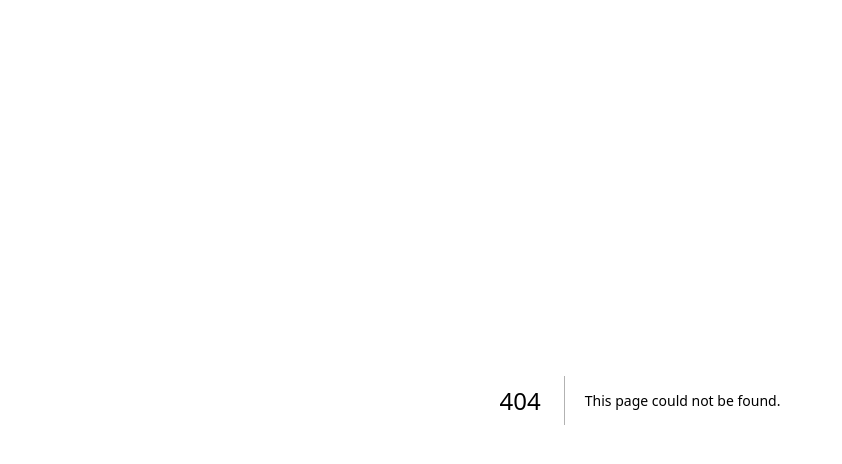
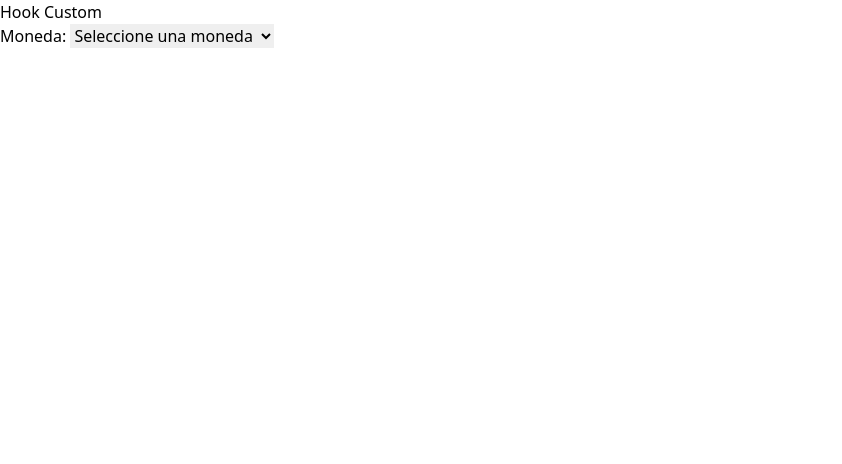
Before and after one commit to 2022B-web-avanzada-soft/velastegui-santamaria-alex-daniel, a Next.js app in the folder react-nextjs/: page /d_hook_custom in a window 1280 px wide. Before the commit this address had no page. Shown: the top 464 px of the page, without its empty margins (0-842 px from the left). Built offline with nearby package versions, Linux system fonts and the light colour scheme.

Commit message:
[IMP][DV] Hooks personalizados

```diff
--- a/react-nextjs/components/c_use_state/EjemploUseState.tsx
+++ b/react-nextjs/components/c_use_state/EjemploUseState.tsx
@@ -1,4 +1,4 @@
-import {useState} from "react";
+import {useEffect, useState} from "react";
 
 interface Usuario{
     nombre: string;
@@ -17,17 +17,52 @@
         casado: false,
     } as Usuario);
 
+    useEffect(
+        () => {
+            console.log("INICIO EL COMPONENTE", numero, usuario);
+        },
+        []
+    )
+
+    useEffect(
+        () => {
+            console.log("Cambio número: ", numero);
+        },
+        [numero]
+    )
+    useEffect(
+        () => {
+            console.log("Cambio arregloNumeros: ", arregloNumeros);
+        },
+        [arregloNumeros]
+    )
+    useEffect(
+        () => {
+            console.log("Cambio usuario: ", usuario);
+        },
+        [usuario]
+    )
+    useEffect(
+        () => {
+            console.log("Cambio todo: ", numero, arregloNumeros, usuario);
+        },
+        [numero, arregloNumeros, usuario]
+    )
+
+
     return(
         <>
-            <button className="bg-blue-50" onClick={(event)=>{
+            <button className="bg-blue-500 m-5" onClick={(event)=>{
                 event.preventDefault()
                 setNumero(numero+1)
             }}>Número</button>
-            <button className="bg-amber-50" onClick={(event)=>{
+            <br/>
+            <button className="bg-amber-500 m-5" onClick={(event)=>{
                 event.preventDefault()
                 setArregloNumeros([...arregloNumeros, 4])
             }}>Arreglo</button>
-            <button className="bg-blend-color-burn" onClick={(event)=>{
+            <br/>
+            <button className="bg-red-700 m-5" onClick={(event)=>{
                 event.preventDefault()
                 let usuarioNuevo = {...usuario, nombre: new Date().toISOString()}
                 setUsuario(usuarioNuevo)
--- /dev/null
+++ b/react-nextjs/components/d_hook_custom/HookCustom.tsx
@@ -0,0 +1,25 @@
+import useSelectMoneda from "../hooks/useSelectMoneda";
+import {useEffect} from "react";
+
+export default function () {
+    const [moneda, UseSelectMoneda] = useSelectMoneda(
+        'Moneda: ',
+        [
+            {id: 'USD', nombre: 'Dolar de Estados Unidos'},
+            {id: 'MXN', nombre: 'Peso Mexicano'},
+            {id: 'EUR', nombre: 'Euro'},
+            {id: 'GBP', nombre: 'Libra Esterlina'},
+        ]);
+
+    useEffect(() => {
+            console.log(moneda);
+        },
+        [moneda],
+    )
+
+    return (
+        <>
+            {UseSelectMoneda}
+        </>
+    )
+}
--- /dev/null
+++ b/react-nextjs/components/hooks/useSelectMoneda.tsx
@@ -0,0 +1,35 @@
+import {MonedaInterface} from "../../interfaces/moneda";
+import {useState} from "react";
+
+export default function (label: string,opciones: MonedaInterface[],){
+    // return: select del arrglo de monedas (html - jsx)
+    // valor de esa moneda
+    const [moneda, setMoneda] = useState('');
+    const generarJSXElementMonedas: () => JSX.Element[] = () => {
+        return opciones.map(
+            (moneda)=>(
+                <option key={moneda.id} id={moneda.id} value={moneda.id}>
+                    {moneda.nombre}
+                </option>
+            )
+        );
+    }
+    const UseSelectMonedas = (
+        <>
+            <label className='form-label' htmlFor={label}>{label}</label>
+            <select className='form-select'
+                    name={label}
+                    id={label}
+                    value={moneda}
+                    onChange={e => {
+                        e.preventDefault()
+                        setMoneda(e.target.value);
+                    }}>
+                <option value=''>Seleccione una moneda</option>
+                {generarJSXElementMonedas()}
+            </select>
+        </>
+    )
+
+    return [moneda, UseSelectMonedas];
+}
--- /dev/null
+++ b/react-nextjs/interfaces/moneda.ts
@@ -0,0 +1,4 @@
+export interface MonedaInterface{
+    id: string;
+    nombre: string;
+}
--- /dev/null
+++ b/react-nextjs/pages/d_hook_custom.tsx
@@ -0,0 +1,10 @@
+import HookCustom from "../components/d_hook_custom/HookCustom";
+
+export default function () {
+    return (
+        <>
+            <h1>Hook Custom</h1>
+            <HookCustom />
+        </>
+    )
+}
```
